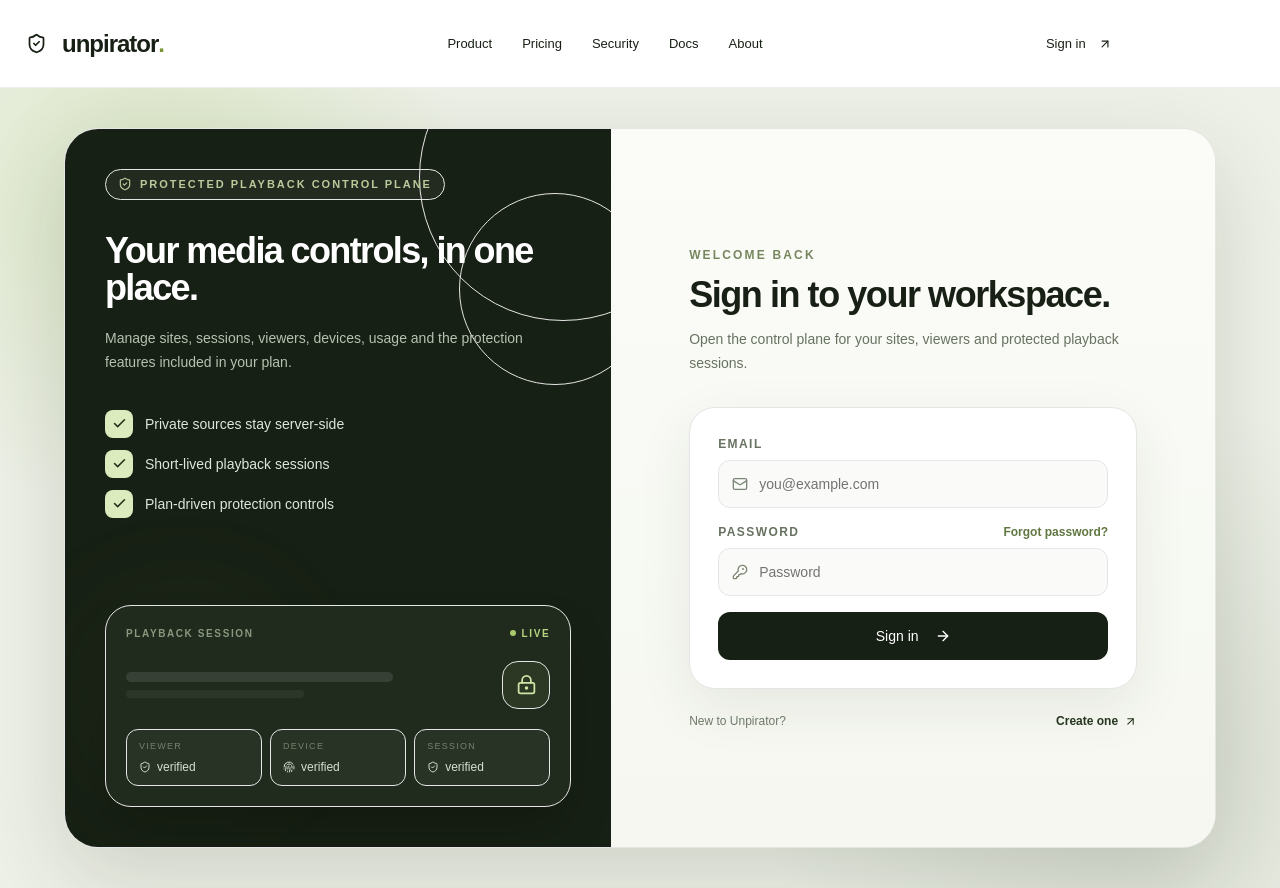
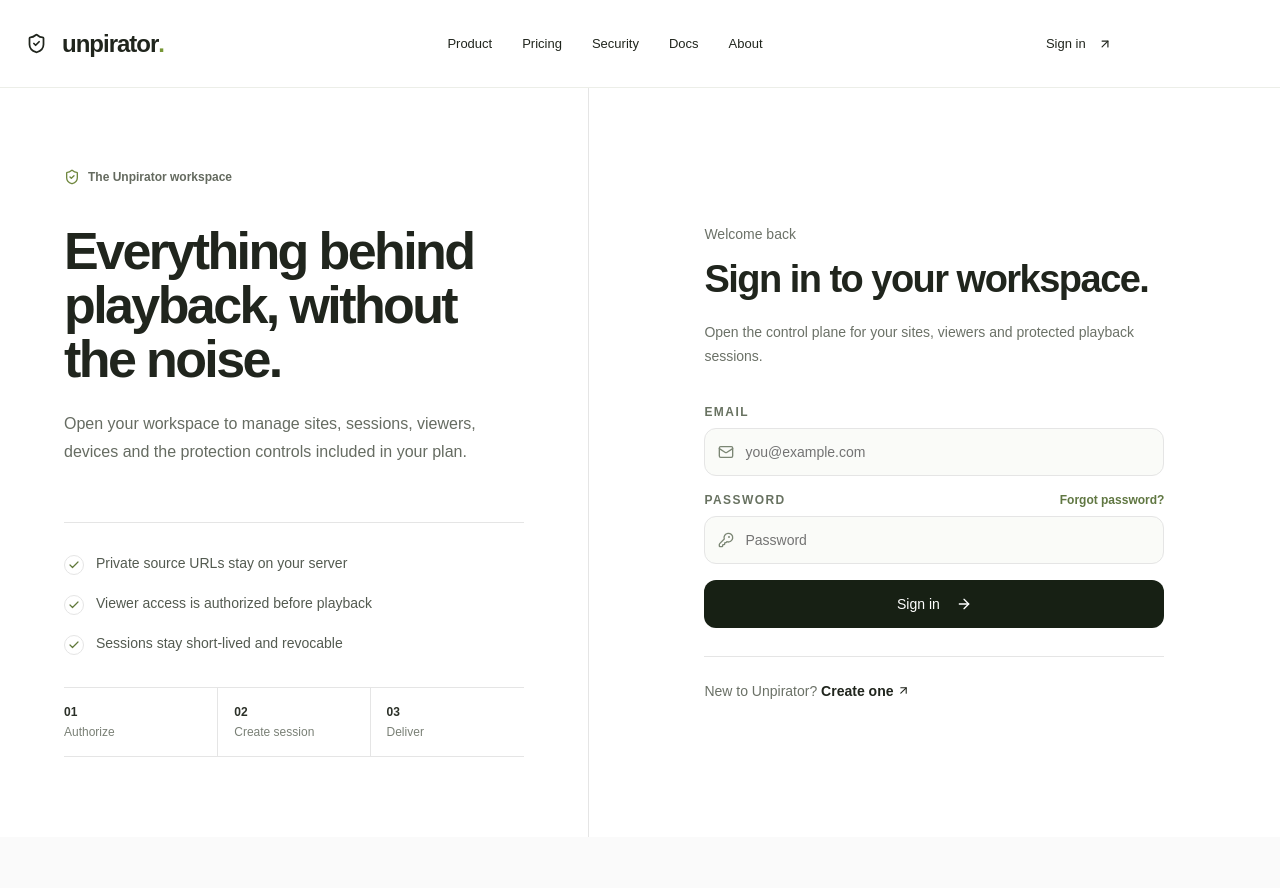
Before and after one commit to masharzy/theunpirator, a Next.js app in the folder apps/dashboard/: page /login in a window 1280 px wide. After the commit the page ends 837 px from the top, so only its background shows below. Built offline with nearby package versions, Linux system fonts and the light colour scheme; no server answers.

Commit message:
redesign: align auth pages with white public site

```diff
--- a/apps/dashboard/components/auth-shell.jsx
+++ b/apps/dashboard/components/auth-shell.jsx
@@ -1,121 +1,94 @@
 import Link from "next/link";
-import { ArrowUpRight, Check, Fingerprint, LockKeyhole, ShieldCheck } from "lucide-react";
+import { ArrowUpRight, Check, ShieldCheck } from "lucide-react";
 import { PublicNav } from "@/components/public-nav";
 
 const points = [
-  "Private sources stay server-side",
-  "Short-lived playback sessions",
-  "Plan-driven protection controls",
+  "Private source URLs stay on your server",
+  "Viewer access is authorized before playback",
+  "Sessions stay short-lived and revocable",
 ];
 
 export function AuthShell({ mode = "login", title, intro, children }) {
   const registering = mode === "register";
+
   return (
-    <div className="min-h-screen bg-[#eef1e8] text-[#182015]">
+    <div
+      className="min-h-screen bg-white text-[#20251d]"
+      style={{ fontFamily: "Arial, Helvetica, sans-serif" }}
+    >
       <PublicNav />
-      <main className="relative isolate min-h-[calc(100vh-72px)] overflow-hidden px-4 py-6 sm:px-6 md:py-10">
-        <div className="pointer-events-none absolute inset-0 -z-10 bg-[radial-gradient(circle_at_12%_14%,rgba(190,214,145,.4),transparent_24%),radial-gradient(circle_at_88%_84%,rgba(71,91,57,.13),transparent_28%)]" />
-        <div className="mx-auto grid min-h-[720px] max-w-6xl overflow-hidden rounded-[34px] border border-[#cfd7c6] bg-white shadow-[0_30px_90px_rgba(33,45,27,.16)] lg:grid-cols-[.95fr_1.05fr]">
-          <section className="relative hidden overflow-hidden bg-[#172014] p-10 text-white lg:flex lg:flex-col lg:justify-between">
-            <div className="absolute -right-24 -top-24 size-72 rounded-full border border-white/10" />
-            <div className="absolute -right-10 top-16 size-48 rounded-full border border-[#a9c274]/20" />
-            <div className="absolute bottom-20 left-12 size-36 rounded-full bg-[#9db36f]/10 blur-3xl" />
+      <main className="mx-auto grid min-h-[calc(100vh-88px)] max-w-7xl items-stretch lg:grid-cols-[.92fr_1.08fr]">
+        <section className="hidden border-r border-[#e4e6e0] px-10 py-16 lg:flex lg:flex-col lg:justify-between xl:px-16 xl:py-20">
+          <div>
+            <div className="inline-flex items-center gap-2 text-xs font-semibold text-[#646a5f]">
+              <ShieldCheck size={16} className="text-[#6f873e]" />
+              The Unpirator workspace
+            </div>
 
-            <div className="relative">
-              <div className="inline-flex items-center gap-2 rounded-full border border-white/10 bg-white/5 px-3 py-1.5 text-[11px] font-bold uppercase tracking-[.18em] text-[#b9ca9b]">
-                <ShieldCheck size={14} /> Protected playback control plane
+            <h1 className="mt-8 max-w-lg text-[44px] font-semibold leading-[1.04] tracking-[-.05em] text-[#20251d] xl:text-[52px]">
+              {registering ? "Set up protected playback without changing your product." : "Everything behind playback, without the noise."}
+            </h1>
+            <p className="mt-6 max-w-lg text-base leading-7 text-[#666c62]">
+              {registering
+                ? "Create the workspace, connect your site, then follow the guided integration. Your application remains the source of truth for users and content."
+                : "Open your workspace to manage sites, sessions, viewers, devices and the protection controls included in your plan."}
+            </p>
           </div>
-              <h1 className="mt-8 max-w-md text-4xl font-semibold leading-[1.03] tracking-[-.045em]">
-                {registering
-                  ? "Build the boundary before you press play."
-                  : "Your media controls, in one place."}
-              </h1>
-              <p className="mt-5 max-w-md text-sm leading-6 text-[#b7c1b1]">
-                {registering
-                  ? "Create the workspace that connects your application, viewers and protected media delivery."
-                  : "Manage sites, sessions, viewers, devices, usage and the protection features included in your plan."}
-              </p>
 
-              <div className="mt-9 space-y-3">
+          <div className="mt-14 max-w-lg border-t border-[#e4e6e0] pt-7">
+            <div className="space-y-4">
               {points.map((item) => (
-                  <div key={item} className="flex items-center gap-3 text-sm text-[#dfe6db]">
-                    <span className="grid size-7 place-items-center rounded-lg bg-[#dcebbd] text-[#223018]">
-                      <Check size={15} strokeWidth={2.4} />
+                <div key={item} className="flex items-start gap-3 text-sm leading-6 text-[#535a50]">
+                  <span className="mt-1 grid size-5 shrink-0 place-items-center rounded-full border border-[#cfd5c7] bg-white text-[#60783a]">
+                    <Check size={12} strokeWidth={2.4} />
                   </span>
                   {item}
                 </div>
               ))}
             </div>
+
+            <div className="mt-8 grid grid-cols-3 border-y border-[#e4e6e0] text-xs text-[#7a8076]">
+              <div className="py-4 pr-4">
+                <div className="font-semibold text-[#2b3028]">01</div>
+                <div className="mt-1">Authorize</div>
               </div>
-
-            <div className="relative rounded-[26px] border border-white/10 bg-[#202b1d] p-5 shadow-2xl">
-              <div className="flex items-center justify-between text-[10px] font-bold uppercase tracking-[.16em] text-[#89987f]">
-                <span>Playback session</span>
-                <span className="flex items-center gap-1.5 text-[#b7d47e]">
-                  <span className="size-1.5 rounded-full bg-[#a9ca6a]" /> live
-                </span>
+              <div className="border-x border-[#e4e6e0] px-4 py-4">
+                <div className="font-semibold text-[#2b3028]">02</div>
+                <div className="mt-1">Create session</div>
               </div>
-              <div className="mt-5 grid grid-cols-[1fr_auto] items-center gap-5">
-                <div>
-                  <div className="h-2.5 w-3/4 rounded-full bg-white/10" />
-                  <div className="mt-2 h-2 w-1/2 rounded-full bg-white/5" />
+              <div className="py-4 pl-4">
+                <div className="font-semibold text-[#2b3028]">03</div>
+                <div className="mt-1">Deliver</div>
               </div>
-                <div className="grid size-12 place-items-center rounded-2xl border border-[#91aa64]/25 bg-[#91aa64]/10 text-[#cfe4a6]">
-                  <LockKeyhole size={21} />
-                </div>
-              </div>
-              <div className="mt-5 grid grid-cols-3 gap-2">
-                {["viewer", "device", "session"].map((label, index) => (
-                  <div
-                    key={label}
-                    className="rounded-xl border border-white/5 bg-white/[.035] px-3 py-2.5"
-                  >
-                    <div className="text-[9px] uppercase tracking-[.14em] text-[#76816f]">
-                      {label}
-                    </div>
-                    <div className="mt-1.5 flex items-center gap-1.5 text-xs text-[#d8dfd4]">
-                      {index === 1 ? <Fingerprint size={12} /> : <ShieldCheck size={12} />}
-                      verified
-                    </div>
-                  </div>
-                ))}
             </div>
           </div>
         </section>
 
-          <section className="relative flex items-center justify-center bg-[linear-gradient(180deg,#fbfcf8_0%,#f5f7f0_100%)] p-5 sm:p-10 lg:p-14">
-            <div className="w-full max-w-md">
-              <div className="mb-8 lg:hidden">
-                <span className="inline-flex items-center gap-2 rounded-full border border-[#d5ddcb] bg-white px-3 py-1.5 text-[10px] font-black uppercase tracking-[.16em] text-[#718054] shadow-sm">
-                  <ShieldCheck size={13} /> protected workspace
-                </span>
-              </div>
-              <div className="mb-8">
-                <p className="text-xs font-black uppercase tracking-[.18em] text-[#77865e]">
+        <section className="flex items-center justify-center px-5 py-12 sm:px-8 lg:px-12 lg:py-16 xl:px-20">
+          <div className="w-full max-w-[460px]">
+            <div className="mb-9">
+              <p className="text-sm font-medium text-[#6c7268]">
                 {registering ? "Create workspace" : "Welcome back"}
               </p>
-                <h2 className="mt-3 text-3xl font-semibold tracking-[-.04em] text-[#182015] sm:text-4xl">
+              <h2 className="mt-3 text-3xl font-semibold leading-tight tracking-[-.04em] text-[#20251d] sm:text-[38px]">
                 {title}
               </h2>
-                <p className="mt-3 text-sm leading-6 text-[#687261]">{intro}</p>
+              <p className="mt-4 max-w-md text-sm leading-6 text-[#6b7167]">{intro}</p>
             </div>
 
-              <div className="rounded-[26px] border border-[#dbe1d4] bg-white p-5 shadow-[0_18px_55px_rgba(35,48,28,.08)] sm:p-7">
-                {children}
-              </div>
+            <div>{children}</div>
 
-              <div className="mt-6 flex items-center justify-between gap-4 text-xs text-[#6f7969]">
-                <span>{registering ? "Already have a workspace?" : "New to Unpirator?"}</span>
+            <div className="mt-7 border-t border-[#e4e6e0] pt-6 text-sm text-[#6b7167]">
+              <span>{registering ? "Already have a workspace? " : "New to Unpirator? "}</span>
               <Link
                 href={registering ? "/login" : "/register"}
-                  className="inline-flex items-center gap-1.5 font-semibold text-[#26351f] hover:text-[#5f7642]"
+                className="inline-flex items-center gap-1 font-semibold text-[#20251d] hover:underline"
               >
                 {registering ? "Sign in" : "Create one"} <ArrowUpRight size={13} />
               </Link>
             </div>
           </div>
         </section>
-        </div>
       </main>
     </div>
   );
```
Lines whose indentation alone changed are shown as unchanged.
